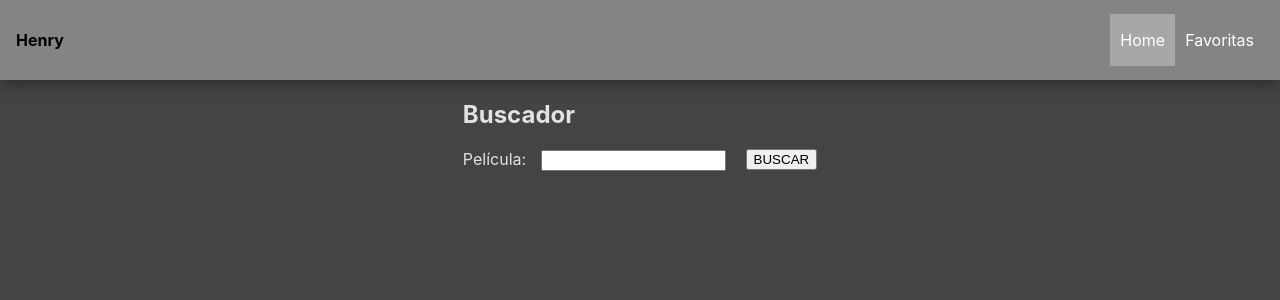
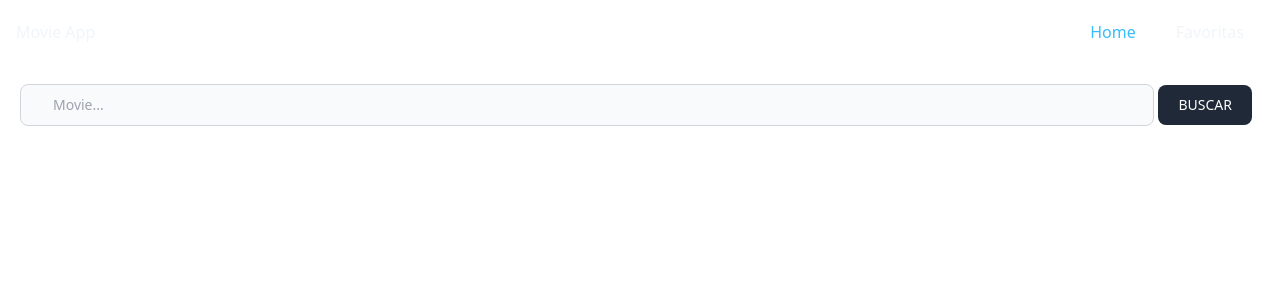
Before and after one commit to Manu-Andaluz/Movies-Search-App, a React (Vite) app: page / in a window 1280 px wide. Shown: the top 300 px of the page. Built offline with nearby package versions, Linux system fonts and the light colour scheme.

Commit message:
adding styles with tailwind

```diff
--- a/index.html
+++ b/index.html
@@ -1,13 +1,16 @@
 <!DOCTYPE html>
 <html lang="en">
+
 <head>
   <meta charset="UTF-8" />
   <link rel="icon" type="image/svg+xml" href="/vite.svg" />
   <meta name="viewport" content="width=device-width, initial-scale=1.0" />
-    <title>Vite + React</title>
+  <title>Movie Serach App</title>
 </head>
+
 <body>
   <div id="root"></div>
   <script type="module" src="/src/main.jsx"></script>
 </body>
+
 </html>
--- a/package.json
+++ b/package.json
@@ -21,6 +21,9 @@
     "@types/react": "^18.0.17",
     "@types/react-dom": "^18.0.6",
     "@vitejs/plugin-react": "^2.1.0",
+    "autoprefixer": "^10.4.12",
+    "postcss": "^8.4.18",
+    "tailwindcss": "^3.1.8",
     "vite": "^3.1.0"
   }
 }
--- /dev/null
+++ b/postcss.config.cjs
@@ -0,0 +1,6 @@
+module.exports = {
+  plugins: {
+    tailwindcss: {},
+    autoprefixer: {},
+  },
+}
--- a/src/components/Buscador/Buscador.css
+++ /dev/null
@@ -1,53 +0,0 @@
-.container-form {
-    display: grid;
-    place-content: center;
-}
-
-.cnt {
-    padding-top: 10px;
-}
-
-.form-container {
-    display: flex;
-    flex-direction: row;
-    align-items: flex-start;
-}
-
-.form-container button {
-    margin-left: 20px;
-}
-
-.label {
-    padding-right: 10px;
-}
-
-.fav {
-    margin-left: 1rem;
-    background-color: rgb(151, 151, 151);
-    border: none;
-    padding: 0 8px;
-    cursor: pointer;
-}
-
-.link-movie {
-    color: white;
-    text-decoration: none;
-    font-size: 1.2rem;
-}
-
-h2 {
-    color: rgb(226, 226, 226);
-}
-
-label {
-    color: rgb(226, 226, 226);
-}
-
-ul {
-    display: grid;
-    gap: 1rem;
-}
-
-li {
-    list-style: none;
-}
--- a/src/components/Buscador/Buscador.jsx
+++ b/src/components/Buscador/Buscador.jsx
@@ -1,8 +1,7 @@
 import React, { Component } from "react";
 import { connect } from "react-redux";
-import { Link } from "react-router-dom";
 import { getMovies, addMovieFavorite } from "../../actions";
-import "./Buscador.css";
+import MovieCard from "../MovieCard/MovieCard";
 
 export class Buscador extends Component {
   constructor(props) {
@@ -22,42 +21,35 @@ export class Buscador extends Component {
   render() {
     const { title } = this.state;
     return (
-      <div className="container-form">
-        <h2>Buscador</h2>
-        <form className="form-container" onSubmit={(e) => this.handleSubmit(e)}>
-          <div>
-            <label className="label" htmlFor="title">
-              Película:{" "}
-            </label>
+      <div className="p-5">
+        <form
+          className="flex items-center"
+          onSubmit={(e) => this.handleSubmit(e)}
+        >
           <input
             type="text"
+            placeholder="Movie..."
+            className="mr-1 bg-gray-50 border border-gray-300 text-gray-900 text-sm rounded-lg focus:ring-blue-500 focus:border-blue-500 block w-full px-8 py-2.5 dark:bg-gray-700 dark:border-gray-600 dark:placeholder-gray-400 dark:text-white dark:focus:ring-blue-500 dark:focus:border-blue-500"
             id="title"
             autoComplete="off"
             value={title}
             onChange={(e) => this.handleChange(e)}
           />
-          </div>
-          <button type="submit">BUSCAR</button>
+          <button
+            type="submit"
+            className=" text-white bg-gray-800 hover:bg-gray-900 focus:outline-none focus:ring-4 focus:ring-gray-300 font-medium rounded-lg text-sm px-5 py-2.5 mr-2 dark:bg-gray-800 dark:hover:bg-gray-700 dark:focus:ring-gray-700 dark:border-gray-700"
+          >
+            BUSCAR
+          </button>
         </form>
-        <ul>
+        <ul className="grid grid-cols-4 place-content-center gap-4 mt-5">
           {this.props.movie &&
             this.props.movie.map((movie) => (
-              <li key={movie.imdbID}>
-                <Link to={`/movie/:${movie.imdbID}`} className="link-movie">
-                  {movie.Title}
-                </Link>
-                <button
-                  className="fav"
-                  onClick={() =>
-                    this.props.addMovieFavorite({
-                      title: movie.Title,
-                      id: movie.imdbID,
-                    })
-                  }
-                >
-                  ⭐
-                </button>
-              </li>
+              <MovieCard
+                id={movie.imdbID}
+                title={movie.Title}
+                poster={movie.Poster}
+              />
             ))}
         </ul>
       </div>
--- a/src/components/Favorites/Favorites.css
+++ /dev/null
@@ -1,3 +0,0 @@
-.cnt {
-    padding-top: 10px;
-}
--- a/src/components/Favorites/Favorites.jsx
+++ b/src/components/Favorites/Favorites.jsx
@@ -1,22 +1,26 @@
 import React, { Component } from "react";
 import { connect } from "react-redux";
 import { removeMovieFavorite } from "../../actions";
-import { Link } from 'react-router-dom';
-import './Favorites.css';
+import { Link } from "react-router-dom";
 
 export class ConnectedList extends Component {
-
   render() {
     return (
-      <div>
-        <h2>Películas Favoritas</h2>
+      <div className="grid place-content-center">
+        <h2 className="text-2xl mt-4">Favorite Movies</h2>
         <ul>
-          {this.props.movies && this.props.movies.map(movie =>
-            <div key={movie.id}>
-              <Link to={`/movie/:$${movie.id}`}>{movie.title}</Link>
-              <button onClick={() => this.props.removeMovieFavorite(movie.id)}>Remove</button>
-            </div>
-          )}
+          {this.props.movies &&
+            this.props.movies.map((movie) => (
+              <div key={movie.id}>
+                <Link to={`/movie/:$${movie.id}`}>{movie.title}</Link>
+                <button
+                  onClick={() => this.props.removeMovieFavorite(movie.id)}
+                  className="focus:outline-none text-white bg-red-700 hover:bg-red-800 focus:ring-4 focus:ring-red-300 font-medium rounded-lg text-sm px-3 py-2 m-5 dark:bg-red-600 dark:hover:bg-red-700 dark:focus:ring-red-900"
+                >
+                  Remove
+                </button>
+              </div>
+            ))}
         </ul>
       </div>
     );
@@ -25,14 +29,14 @@ export class ConnectedList extends Component {
 
 function mapStateToProps(state) {
   return {
-    movies: state.moviesFavorites
-  }
+    movies: state.moviesFavorites,
+  };
 }
 
 function mapDispatchToProps(dispatch) {
   return {
-    removeMovieFavorite: id => dispatch(removeMovieFavorite(id))
-  }
+    removeMovieFavorite: (id) => dispatch(removeMovieFavorite(id)),
+  };
 }
 
 export default connect(mapStateToProps, mapDispatchToProps)(ConnectedList);
--- /dev/null
+++ b/src/components/MovieCard/MovieCard.jsx
@@ -0,0 +1,28 @@
+import React from "react";
+import { useDispatch } from "react-redux";
+import { addMovieFavorite } from "../../actions";
+import { Link } from "react-router-dom";
+
+const MovieCard = ({ id, title, poster }) => {
+  const dispatch = useDispatch();
+  return (
+    <div className="grid place-content-center gap-4" key={id}>
+      <Link to={`/movie/:${id}`} className="text-center grid gap-4">
+        <h4>{title}</h4>
+        <img
+          src={poster}
+          className="object-contain h-48 w-96"
+          alt="Movie Poster"
+        />
+      </Link>
+      <button
+        className="fav"
+        onClick={() => dispatch(addMovieFavorite({ title: title, id: id }))}
+      >
+        ⭐
+      </button>
+    </div>
+  );
+};
+
+export default MovieCard;
--- a/src/components/NavBar/NavBar.jsx
+++ b/src/components/NavBar/NavBar.jsx
@@ -1,20 +1,33 @@
 import React from "react";
 import { NavLink } from "react-router-dom";
-import "./Navbar.css";
 
 export default function NavBar() {
   return (
     <header className="navbar">
-      <div>
-        <h4>Henry</h4>
-      </div>
-      <nav>
-        <ul className="list">
-          <li className="list-item">
-            <NavLink to="/" end>
+      <nav className="flex justify-between bg-white border-gray-200 p-5 sm:px-4 dark:bg-gray-900">
+        <div className="flex">
+          <h4 className="text-slate-100  ">Movie App</h4>
+        </div>
+
+        <ul className="flex">
+          <li className="list-item ">
+            <NavLink
+              to="/"
+              className={({ isActive }) =>
+                isActive ? "text-sky-400 px-5" : "text-slate-100 px-5"
+              }
+              end
+            >
               Home
             </NavLink>
-            <NavLink to="/favs">Favoritas</NavLink>
+            <NavLink
+              to="/favs"
+              className={({ isActive }) =>
+                isActive ? "text-sky-400 px-5" : "text-slate-100 px-5"
+              }
+            >
+              Favoritas
+            </NavLink>
           </li>
         </ul>
       </nav>
--- a/src/components/NavBar/Navbar.css
+++ /dev/null
@@ -1,39 +0,0 @@
-.navbar {
-    height: 10vh;
-    display: flex;
-    box-shadow: rgba(0, 0, 0, 0.35) 0px 5px 15px;
-    justify-content: space-between;
-    align-items: center;
-    padding: 0 1rem;
-    background-color: #858383;
-}
-
-.list {
-    margin: 0;
-    padding: 0;
-    list-style: none;
-    display: flex;
-    flex-flow: row;
-    align-items: center;
-    height: 100%;
-}
-
-.list-item {
-    margin: 0;
-    display: flex;
-    height: 100%;
-    width: auto;
-    align-items: center;
-}
-
-.list-item a {
-    color: white;
-    padding: 1rem 10px;
-    text-decoration: none;
-}
-
-.list-item a:hover,
-.list-item a.active {
-    background-color: #a7a7a7;
-    color: white;
-}
--- a/src/index.css
+++ b/src/index.css
@@ -1,14 +1,3 @@
-body {
-  margin: 0;
-  font-family: -apple-system, BlinkMacSystemFont, 'Segoe UI', 'Roboto', 'Oxygen',
-    'Ubuntu', 'Cantarell', 'Fira Sans', 'Droid Sans', 'Helvetica Neue',
-    sans-serif;
-  -webkit-font-smoothing: antialiased;
-  -moz-osx-font-smoothing: grayscale;
-  background-color: rgb(68, 68, 68);
-}
-
-code {
-  font-family: source-code-pro, Menlo, Monaco, Consolas, 'Courier New',
-    monospace;
-}
+@tailwind base;
+@tailwind components;
+@tailwind utilities;
--- /dev/null
+++ b/tailwind.config.cjs
@@ -0,0 +1,11 @@
+/** @type {import('tailwindcss').Config} */
+module.exports = {
+  content: [
+    "./index.html",
+    "./src/**/*.{js,ts,jsx,tsx}",
+  ],
+  theme: {
+    extend: {},
+  },
+  plugins: [],
+}
```
Also changed, not shown: 1 other file (tests, documents, lock files or other folders). Lines whose indentation alone changed are shown as unchanged.
